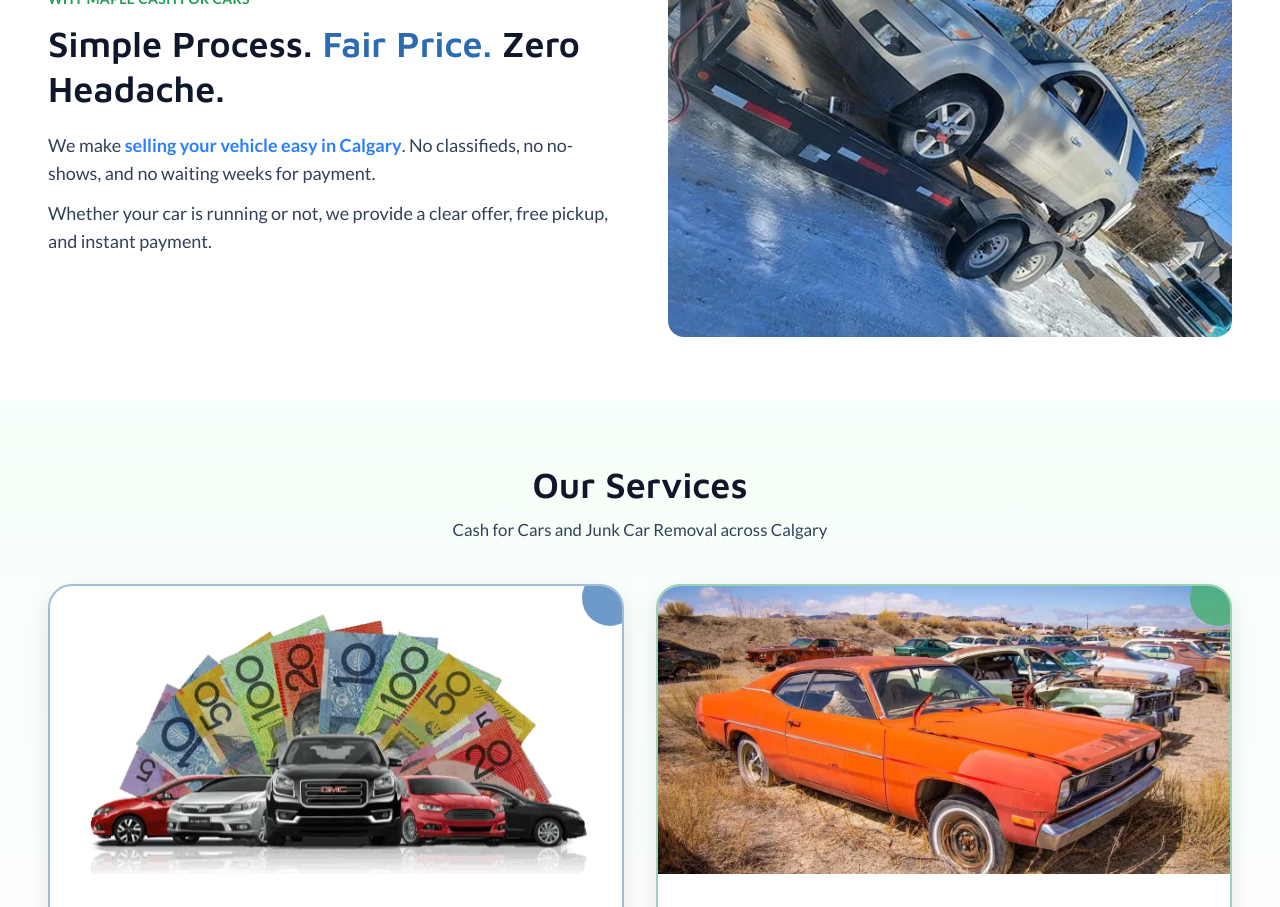
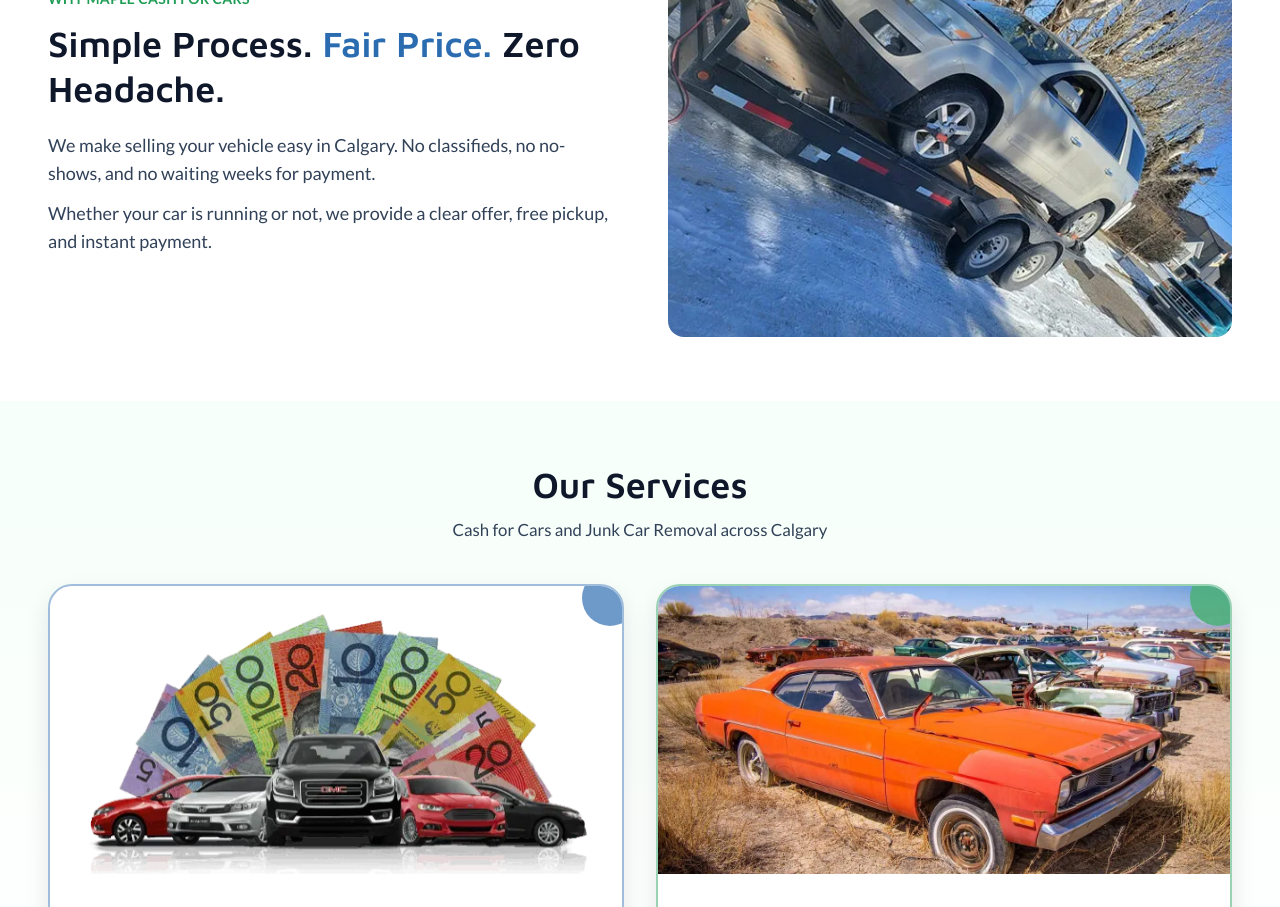
Before and after one commit to jawadamin99/maplecashforcars, a Next.js app: page / in a window 1280 px wide. Shown: the part 1160-2067 px from the top of the page. Built offline with nearby package versions, Linux system fonts and the light colour scheme.

Commit message:
consent removed.

```diff
--- a/app/page.tsx
+++ b/app/page.tsx
@@ -389,7 +389,7 @@ export default function Home() {
               Simple Process. <span className="text-[var(--brand-red)]">Fair Price.</span> Zero Headache.
             </h2>
             <p className="mt-5 text-lg text-slate-700">
-              We make <Link href={"https://citywidecashforcars.ca/"} className={"text-blue-500 font-bold"}>selling your vehicle easy in Calgary</Link>. No classifieds, no
+              We make selling your vehicle easy in Calgary. No classifieds, no
               no-shows, and no waiting weeks for payment.
             </p>
             <p className="mt-3 text-lg text-slate-700">
```
